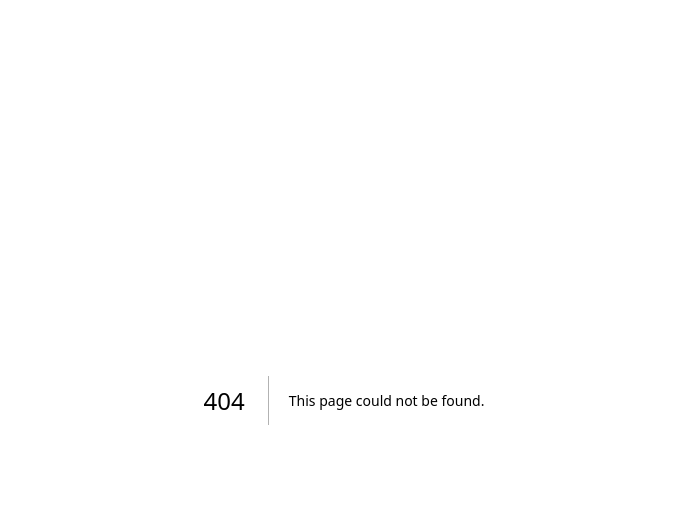
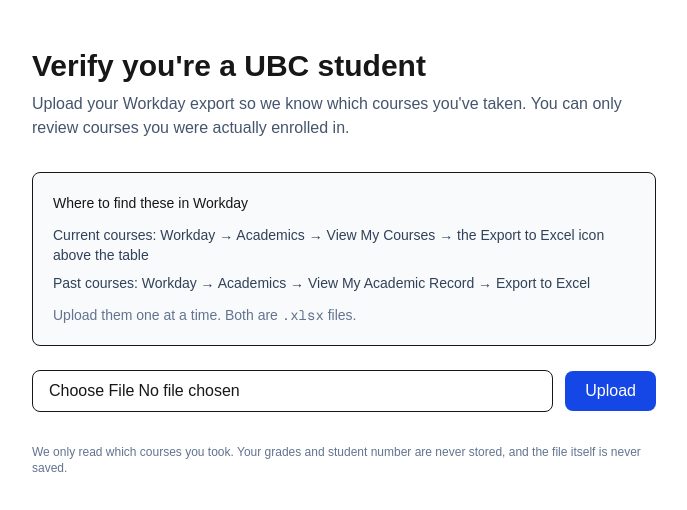
Before and after one commit to rhgiang/ubc-flow, a Next.js app: page /onboarding in a window 1280 px wide. Before the commit this address had no page. Shown: the top 510 px of the page, without its empty margins (296-983 px from the left). Built offline with nearby package versions, Linux system fonts and the light colour scheme.

Commit message:
feat: add onboarding upload flow and the review gate

```diff
--- /dev/null
+++ b/src/app/onboarding/page.tsx
@@ -0,0 +1,126 @@
+'use client';
+
+import { useState } from 'react';
+import Link from 'next/link';
+
+type ImportResult = {
+  matched: number;
+  unmatched: string[];
+  excluded: number;
+  boundStudent: boolean;
+};
+
+export default function OnboardingPage() {
+  const [result, setResult] = useState<ImportResult | null>(null);
+  const [error, setError] = useState<string | null>(null);
+  const [busy, setBusy] = useState(false);
+
+  async function onSubmit(e: React.FormEvent<HTMLFormElement>) {
+    e.preventDefault();
+    setBusy(true);
+    setError(null);
+
+    const res = await fetch('/api/upload', {
+      method: 'POST',
+      body: new FormData(e.currentTarget),
+    });
+    const data = await res.json();
+
+    if (!res.ok) setError(data.error ?? 'Upload failed.');
+    else setResult(data);
+    setBusy(false);
+  }
+
+  return (
+    <main className="mx-auto max-w-2xl px-6 py-12">
+      <h1 className="text-3xl font-semibold">Verify you&apos;re a UBC student</h1>
+      <p className="mt-2 text-slate-600">
+        Upload your Workday export so we know which courses you&apos;ve taken. You can
+        only review courses you were actually enrolled in.
+      </p>
+
+      <div className="mt-8 rounded-lg border bg-slate-50 p-5 text-sm">
+        <p className="font-medium">Where to find these in Workday</p>
+        <ul className="mt-3 space-y-2 text-slate-700">
+          <li>
+            <span className="font-medium">Current courses:</span> Workday → Academics →
+            <span className="font-medium"> View My Courses</span> → the
+            <span className="font-medium"> Export to Excel</span> icon above the table
+          </li>
+          <li>
+            <span className="font-medium">Past courses:</span> Workday → Academics →
+            <span className="font-medium"> View My Academic Record</span> →
+            <span className="font-medium"> Export to Excel</span>
+          </li>
+        </ul>
+        <p className="mt-3 text-slate-500">
+          Upload them one at a time. Both are <code>.xlsx</code> files.
+        </p>
+      </div>
+
+      <form onSubmit={onSubmit} className="mt-6 flex flex-wrap items-center gap-3">
+        <input
+          type="file"
+          name="file"
+          accept=".xlsx"
+          required
+          className="flex-1 rounded-lg border px-4 py-2"
+        />
+        <button
+          disabled={busy}
+          className="rounded-lg bg-blue-700 px-5 py-2 text-white disabled:opacity-50"
+        >
+          {busy ? 'Reading…' : 'Upload'}
+        </button>
+      </form>
+
+      {error && <p className="mt-4 text-sm text-red-700">{error}</p>}
+
+      {result && (
+        <section className="mt-8 rounded-lg border p-5">
+          <p className="text-lg font-medium">
+            Matched {result.matched} course{result.matched === 1 ? '' : 's'}
+          </p>
+          {result.excluded > 0 && (
+            <p className="mt-1 text-sm text-slate-600">
+              Skipped {result.excluded} transfer credit
+              {result.excluded === 1 ? '' : 's'} — those were earned at another
+              institution, so they don&apos;t unlock UBC reviews.
+            </p>
+          )}
+
+          {/* Required by spec 4.2: never drop unmatched rows silently. */}
+          {result.unmatched.length > 0 && (
+            <div className="mt-4">
+              <p className="text-sm font-medium">
+                We couldn&apos;t match {result.unmatched.length}:
+              </p>
+              <ul className="mt-1 text-sm text-slate-600">
+                {result.unmatched.map((code) => (
+                  <li key={code}>{code}</li>
+                ))}
+              </ul>
+              <p className="mt-1 text-xs text-slate-500">
+                These may be courses we haven&apos;t indexed yet.
+              </p>
+            </div>
+          )}
+
+          {result.matched > 0 && (
+            <Link
+              href="/"
+              className="mt-5 inline-block rounded-lg bg-blue-700 px-5 py-2 text-white"
+            >
+              Done — start browsing →
+            </Link>
+          )}
+        </section>
+      )}
+
+      <p className="mt-8 text-xs text-slate-500">
+        We only read which courses you took. Your grades and student number are never
+        stored, and the file itself is never saved.
+      </p>
+    </main>
+  );
+}
--- /dev/null
+++ b/src/lib/gate.ts
@@ -0,0 +1,22 @@
+import { db } from '@/lib/db';
+
+/**
+ * The review gate: a user may only review a course they have a VERIFIED
+ * enrollment in. Phase 3 must call this before accepting any review.
+ */
+export async function canReview(userId: string, courseId: string): Promise<boolean> {
+  const found = await db.enrollment.findFirst({
+    where: { userId, courseId, verified: true },
+    select: { id: true },
+  });
+  return found !== null;
+}
+
+export async function reviewableCourses(userId: string): Promise<string[]> {
+  const rows = await db.enrollment.findMany({
+    where: { userId, verified: true },
+    select: { courseId: true },
+    distinct: ['courseId'],
+  });
+  return rows.map((r) => r.courseId);
+}
```
Also changed, not shown: 1 other file (tests, documents, lock files or other folders).
